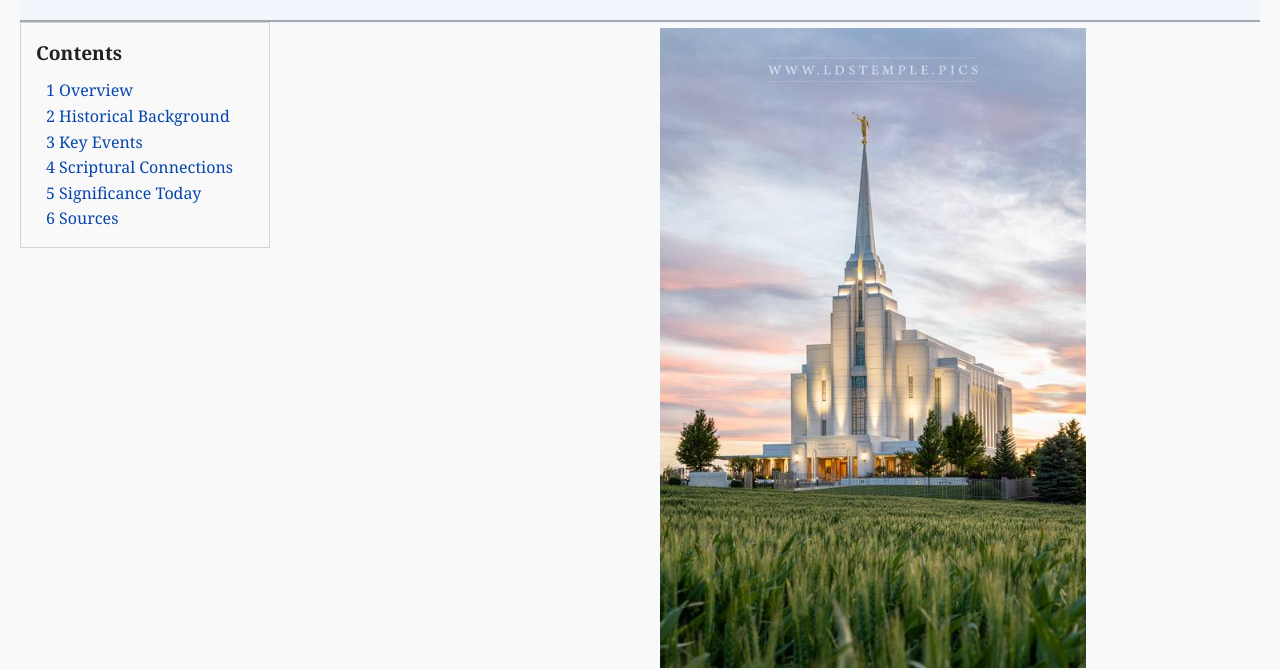
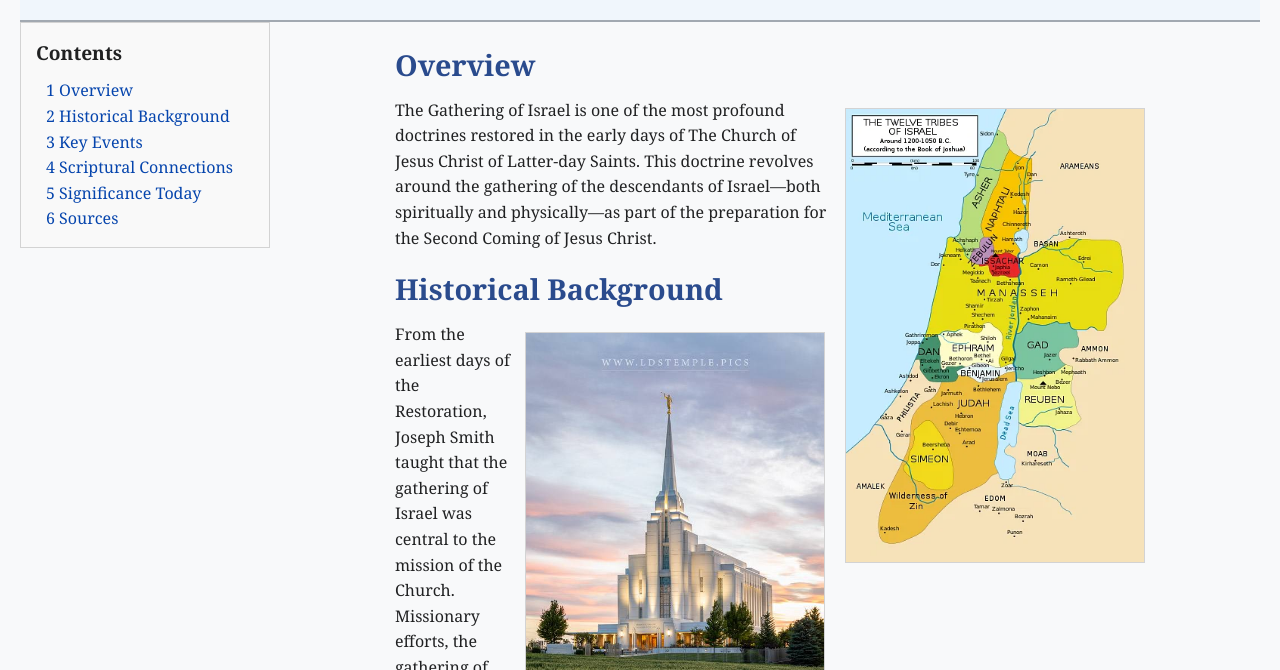
Before and after one commit to sofiagalkina/Project-REL225C-, a plain HTML site: page index.html in a window 1280 px wide. Shown: the part 130-800 px from the top of the page. Drawn offline with Linux system fonts and the light colour scheme.

Commit message:
img floating added

```diff
--- a/index.html
+++ b/index.html
@@ -26,17 +26,16 @@
         </ul>
     </nav>
 
-    <img src="./assets/temple.jpg" class="temple">
-
-
     <main>
         <section id="overview">
             <h2>Overview</h2>
+            <img src="./assets/map.jpg" alt="Map of Gathering of Israel" class="right-img">
             <p>The Gathering of Israel is one of the most profound doctrines restored in the early days of The Church of Jesus Christ of Latter-day Saints. This doctrine revolves around the gathering of the descendants of Israel—both spiritually and physically—as part of the preparation for the Second Coming of Jesus Christ.</p>
         </section>
 
         <section id="historical-background">
             <h2>Historical Background</h2>
+            <img src="./assets/temple.jpg" alt="Missionaries gathering Saints" class="right-img">
             <p>From the earliest days of the Restoration, Joseph Smith taught that the gathering of Israel was central to the mission of the Church. Missionary efforts, the gathering of Saints to Nauvoo, and the subsequent trek to the Salt Lake Valley were all seen as part of this divine mandate.</p>
         </section>
 
@@ -51,6 +50,7 @@
 
         <section id="scriptural-connections">
             <h2>Scriptural Connections</h2>
+            <img src="./assets/gathering.jpg" alt="Sheep" class="right-img">
             <p>The doctrine of the Gathering of Israel is closely tied to the prophecies in the Bible and the Doctrine and Covenants. Key scriptures include:</p>
             <ul>
                 <li><b>Isaiah 11:12</b>: "And he shall set up an ensign for the nations, and shall assemble the outcasts of Israel..."</li>
@@ -75,7 +75,7 @@
 
     <footer>
         <p><i>Retrieved from the course materials of BYUI - 2024</i></p>
-        <p><i>Page Created by Sofia Galkina for REL250C</i></p>
+        <p><i>Created by Sofia Galkina for REL225C</i></p>
     </footer>
 
 </body>
--- a/styles.css
+++ b/styles.css
@@ -21,13 +21,6 @@ body {
     border-bottom: 2px solid #a2a9b1;
 }
 
-/*
-.top-container{
-    display: flex;
-    justify-content: space-between;
-}
-*/
-
 #header h1 {
     font-size: 2.5em;
     color: #222;
@@ -45,6 +38,8 @@ body {
     padding: 15px;
     margin-bottom: 20px;
     width: 250px;
+    float: left; /* Float the table of contents to the left */
+    margin-right: 20px; /* Add space between toc and main content */
 }
 
 #toc h2 {
@@ -71,6 +66,7 @@ main {
     max-width: 800px;
     margin: 0 auto;
     padding: 20px;
+    overflow: auto; /* Clear floating elements */
 }
 
 main h2 {
@@ -86,6 +82,15 @@ main p, main ul {
 main ul {
     list-style-type: disc;
     padding-left: 40px;
+}
+
+/* Image styling */
+.right-img {
+    float: right;
+    margin: 10px;
+    border: 1px solid #d3d3d3;
+    width: 300px;
+    height: auto;
 }
 
 /* Footer styling */
@@ -104,11 +109,3 @@ a {
 a:hover {
     text-decoration: underline;
 }
-
-
-.temple{
-    height: 40rem;
-    position: relative;
-    top: -15rem;
-    left: 40rem;
-}
```
Also changed, not shown: assets/gathering.jpg (added), assets/map.jpg (added).
